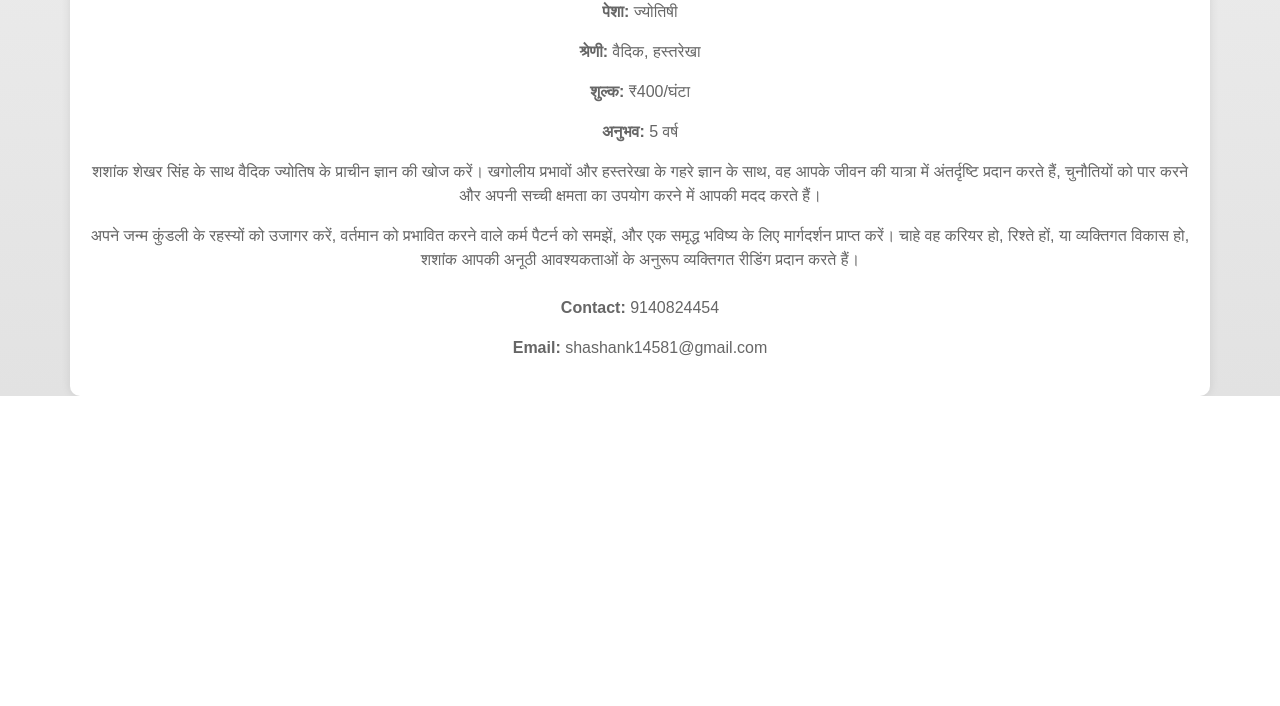
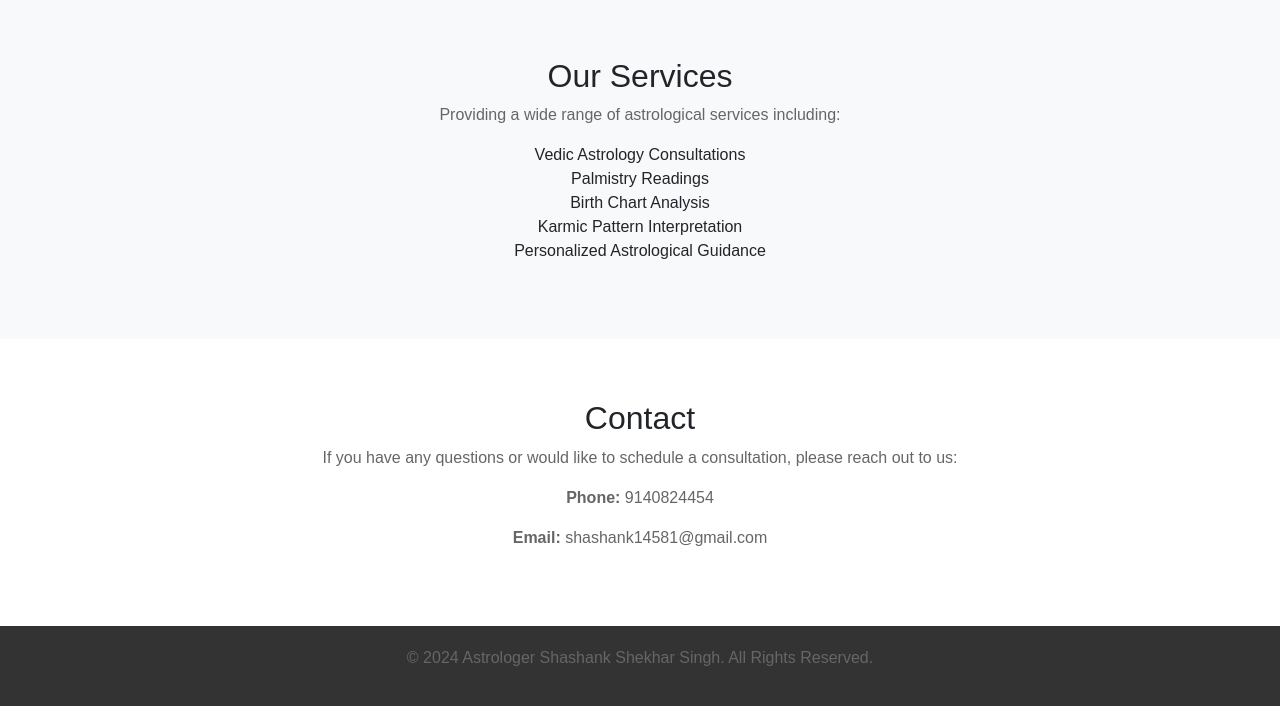
Before and after one commit to shashank14581/shashank14581.github.io, a plain HTML site: page index.html in a window 1280 px wide. Shown: the part 713-1419 px from the top of the page. Before the commit the page ends 1109 px from the top, so only its background shows below. Drawn offline with nearby package versions, Linux system fonts and the light colour scheme.

Commit message:
Update index.html - exmpl

```diff
--- a/index.html
+++ b/index.html
@@ -8,31 +8,30 @@
     <style>
         body {
             font-family: Arial, sans-serif;
-            background: linear-gradient(to bottom, #f7f7f7, #e2e2e2);
+            background: #f5f5f5;
             margin: 0;
             padding: 0;
-            display: flex;
-            flex-direction: column;
-            align-items: center;
-            justify-content: center;
-            text-align: center;
         }
-        .container {
-            padding: 20px;
-            background: #fff;
-            box-shadow: 0 0 10px rgba(0,0,0,0.1);
-            border-radius: 10px;
-            margin-top: 20px;
+        .navbar {
+            margin-bottom: 20px;
         }
         .profile-img {
-            width: 100%;
-            max-width: 300px;
+            max-width: 200px;
             border-radius: 50%;
             box-shadow: 0 0 10px rgba(0,0,0,0.1);
             margin-bottom: 20px;
         }
         .content {
             margin-top: 20px;
+        }
+        .section {
+            padding: 60px 0;
+        }
+        .footer {
+            background: #333;
+            color: #fff;
+            padding: 20px 0;
+            text-align: center;
         }
         h1 {
             color: #333;
@@ -43,10 +42,31 @@
     </style>
 </head>
 <body>
-    <div class="container text-center">
+    <!-- Navbar -->
+    <nav class="navbar navbar-expand-lg navbar-light bg-light">
+        <a class="navbar-brand" href="#">Astrologer Shashank Shekhar Singh</a>
+        <button class="navbar-toggler" type="button" data-toggle="collapse" data-target="#navbarNav" aria-controls="navbarNav" aria-expanded="false" aria-label="Toggle navigation">
+            <span class="navbar-toggler-icon"></span>
+        </button>
+        <div class="collapse navbar-collapse" id="navbarNav">
+            <ul class="navbar-nav ml-auto">
+                <li class="nav-item">
+                    <a class="nav-link" href="#about">About</a>
+                </li>
+                <li class="nav-item">
+                    <a class="nav-link" href="#services">Services</a>
+                </li>
+                <li class="nav-item">
+                    <a class="nav-link" href="#contact">Contact</a>
+                </li>
+            </ul>
+        </div>
+    </nav>
+
+    <!-- About Section -->
+    <section id="about" class="section bg-white text-center">
+        <div class="container">
             <img src="17211478159223301232873530599774.jpg" class="profile-img" alt="Astrologer Shashank Shekhar Singh">
-        <div class="content">
-            <div class="english mb-4">
             <h1>Astrologer Shashank Shekhar Singh</h1>
             <p><strong>Profession:</strong> Astrologer</p>
             <p><strong>Stream:</strong> Vedic, Palmistry</p>
@@ -55,21 +75,40 @@
             <p>Discover the ancient wisdom of Vedic astrology with Shashank Shekhar Singh. With a deep understanding of celestial influences and palmistry, he offers insights into your life's journey, helping you navigate through challenges and harness your true potential.</p>
             <p>Unlock the mysteries of your birth chart, understand the karmic patterns affecting your present, and find guidance for a prosperous future. Whether it's career, relationships, or personal growth, Shashank provides personalized readings tailored to your unique needs.</p>
         </div>
-            <div class="hindi mb-4">
-                <h1>ज्योतिषी शशांक शेखर सिंह</h1>
-                <p><strong>पेशा:</strong> ज्योतिषी</p>
-                <p><strong>श्रेणी:</strong> वैदिक, हस्तरेखा</p>
-                <p><strong>शुल्क:</strong> ₹400/घंटा</p>
-                <p><strong>अनुभव:</strong> 5 वर्ष</p>
-                <p>शशांक शेखर सिंह के साथ वैदिक ज्योतिष के प्राचीन ज्ञान की खोज करें। खगोलीय प्रभावों और हस्तरेखा के गहरे ज्ञान के साथ, वह आपके जीवन की यात्रा में अंतर्दृष्टि प्रदान करते हैं, चुनौतियों को पार करने और अपनी सच्ची क्षमता का उपयोग करने में आपकी मदद करते हैं।</p>
-                <p>अपने जन्म कुंडली के रहस्यों को उजागर करें, वर्तमान को प्रभावित करने वाले कर्म पैटर्न को समझें, और एक समृद्ध भविष्य के लिए मार्गदर्शन प्राप्त करें। चाहे वह करियर हो, रिश्ते हों, या व्यक्तिगत विकास हो, शशांक आपकी अनूठी आवश्यकताओं के अनुरूप व्यक्तिगत रीडिंग प्रदान करते हैं।</p>
+    </section>
+
+    <!-- Services Section -->
+    <section id="services" class="section bg-light text-center">
+        <div class="container">
+            <h2>Our Services</h2>
+            <p>Providing a wide range of astrological services including:</p>
+            <ul class="list-unstyled">
+                <li>Vedic Astrology Consultations</li>
+                <li>Palmistry Readings</li>
+                <li>Birth Chart Analysis</li>
+                <li>Karmic Pattern Interpretation</li>
+                <li>Personalized Astrological Guidance</li>
+            </ul>
         </div>
-            <div class="contact">
-                <p><strong>Contact:</strong> 9140824454</p>
+    </section>
+
+    <!-- Contact Section -->
+    <section id="contact" class="section bg-white text-center">
+        <div class="container">
+            <h2>Contact</h2>
+            <p>If you have any questions or would like to schedule a consultation, please reach out to us:</p>
+            <p><strong>Phone:</strong> 9140824454</p>
             <p><strong>Email:</strong> shashank14581@gmail.com</p>
         </div>
+    </section>
+
+    <!-- Footer -->
+    <footer class="footer">
+        <div class="container">
+            <p>&copy; 2024 Astrologer Shashank Shekhar Singh. All Rights Reserved.</p>
         </div>
-    </div>
+    </footer>
+
     <script src="https://code.jquery.com/jquery-3.5.1.slim.min.js"></script>
     <script src="https://cdn.jsdelivr.net/npm/@popperjs/core@2.9.2/dist/umd/popper.min.js"></script>
     <script src="https://stackpath.bootstrapcdn.com/bootstrap/4.5.2/js/bootstrap.min.js"></script>
```
Lines whose indentation alone changed are shown as unchanged.
